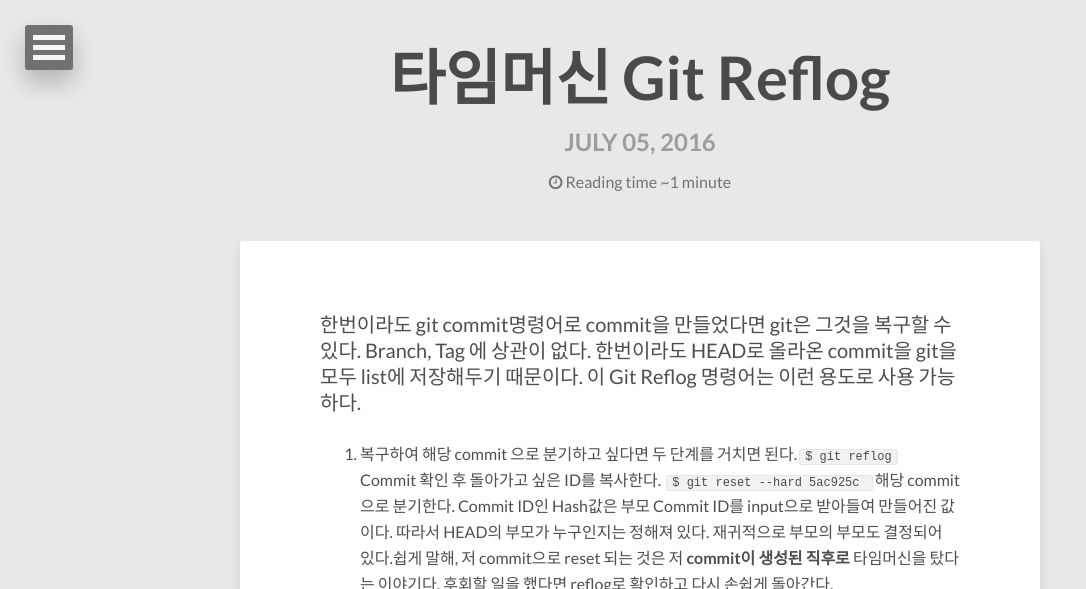
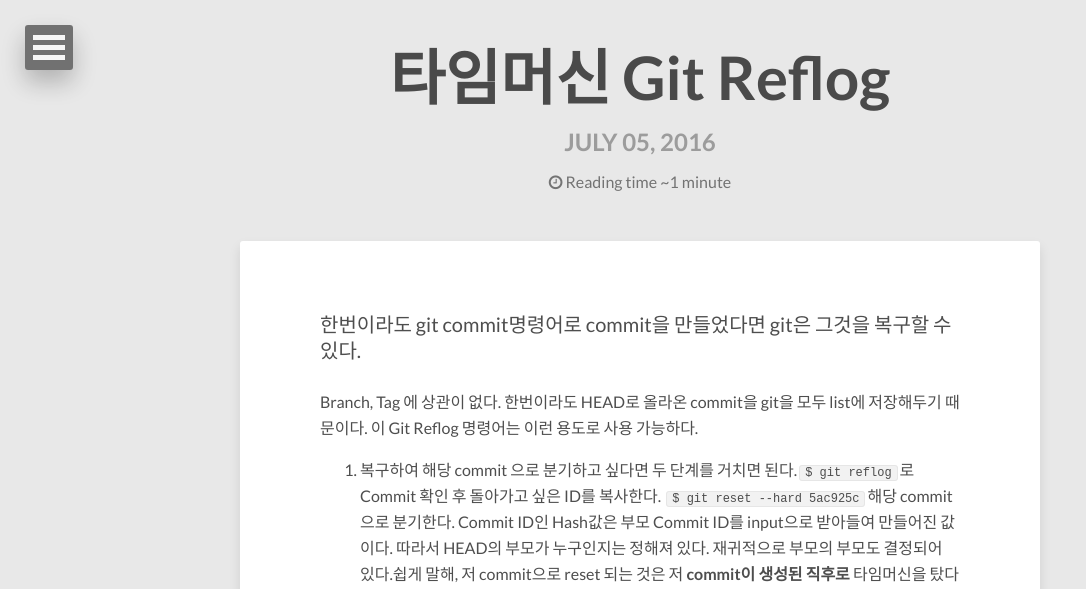
Before and after one commit to seungjuchoi/seungjuchoi.github.io, a Jekyll site: the page built from _posts/2016-07-04-ed8380ec9e84eba8b8ec8ba0-git-reflog.markdown, in a window 1280 px wide and 900 px high, cut to the strip 0-589 px from the top of the window. Shown: the whole strip, without its empty margins (0-1086 px from the left). Built offline with Jekyll 4.4.1, drawn with Linux system fonts in a browser that asks for light colours; nearby versions of some CDN libraries.

Commit message:
Modify some pages

```diff
--- a/_posts/2016-07-04-ed8380ec9e84eba8b8ec8ba0-git-reflog.markdown
+++ b/_posts/2016-07-04-ed8380ec9e84eba8b8ec8ba0-git-reflog.markdown
@@ -13,21 +13,19 @@ tags:
 - github
 ---
 
-한번이라도 git commit명령어로 commit을 만들었다면 git은 그것을 복구할 수 있다. Branch, Tag 에 상관이 없다. 한번이라도 HEAD로 올라온 commit을 git을 모두 list에 저장해두기 때문이다.
+한번이라도 git commit명령어로 commit을 만들었다면 git은 그것을 복구할 수 있다.
+
+Branch, Tag 에 상관이 없다. 한번이라도 HEAD로 올라온 commit을 git을 모두 list에 저장해두기 때문이다.
 이 Git Reflog 명령어는 이런 용도로 사용 가능하다.
 
-  1. 복구하여 해당 commit 으로 분기하고 싶다면 두 단계를 거치면 된다.`$ git reflog`
-Commit 확인 후 돌아가고 싶은 ID를 복사한다.
-`$ git reset --hard 5ac925c
-`해당 commit으로 분기한다.
+1. 복구하여 해당 commit 으로 분기하고 싶다면 두 단계를 거치면 된다.`$ git reflog`로 Commit 확인 후 돌아가고 싶은 ID를 복사한다. `$ git reset --hard 5ac925c`해당 commit으로 분기한다.
 Commit ID인 Hash값은 부모 Commit ID를 input으로 받아들여 만들어진 값이다. 따라서 HEAD의 부모가 누구인지는 정해져 있다. 재귀적으로 부모의 부모도 결정되어 있다.쉽게 말해, 저 commit으로 reset 되는 것은 저 **commit이 생성된 직후로** 타임머신을 탔다는 이야기다. 후회할 일을 했다면 reflog로 확인하고 다시 손쉽게 돌아간다.
 
+2. No Branch에서 올린 Commit을 Branch를 넘나들며 Cherry-Pick할 수 있다. Commit ID는 Branch에 의존성이 없다.
+![upload_4_7_2016_at_09_24_47.png](https://redreamer.files.wordpress.com/2016/07/upload_4_7_2016_at_09_24_47.png)
+repo start를 하면 마지막으로 server와 fetch된 commit으로 branch가 생성된다.
+no branch에서 작업한 것은 사라진다. no branch 상황에 올린 commit 도 reflog에 저장되어 있으니 놀랄 필요가 없다.
+`$ git reflog` ID를 확인하고,`$ git reset --hard 5ac925c` commit을 하나 가져오면 된다. 두개라면 차례대로 두번 cherry-pick한다.
 
-  2. No Branch에서 올린 Commit을 Branch를 넘나들며 Cherry-Pick할 수 있다. Commit ID는 Branch에 의존성이 없다.![upload_4_7_2016_at_09_24_47.png](https://redreamer.files.wordpress.com/2016/07/upload_4_7_2016_at_09_24_47.png)
-  repo start를 하면 마지막으로 server와 fetch된 commit으로 branch가 생성된다. no branch에서 작업한 것은 사라진다. no branch 상황에 올린 commit 도 reflog에 저장되어 있으니 놀랄 필요가 없다.`$ git reflog`
-ID를 확인하고,
-`$ git reset --hard 5ac925c
-`commit을 하나 가져오면 된다. 두개라면 차례대로 두번 cherry-pick한다.
-
-
-  3. 해당 git에서 지금까지 무슨 일이 벌어졌는지 개괄적인 History를 알 수 있다. amend를 사용한 경우도 괄호로 표기된다.![upload_4_7_2016_at_09_24_58.png](https://redreamer.files.wordpress.com/2016/07/upload_4_7_2016_at_09_24_58.png)
+3. 해당 git에서 지금까지 무슨 일이 벌어졌는지 개괄적인 History를 알 수 있다.
+amend를 사용한 경우도 괄호로 표기된다.![upload_4_7_2016_at_09_24_58.png](https://redreamer.files.wordpress.com/2016/07/upload_4_7_2016_at_09_24_58.png)
```
Also changed, not shown: _posts/2016-07-04-ec8b9ceab084ec9d84-ec9584eabbb4eca3bceb8a94-git-eab095ec9d98-ec8b9cec9e91.markdown (+2 -6 lines), _posts/2016-07-07-git-diff-vieba5bc-ed959cebb288ec9790.markdown (+4 -3 lines).
